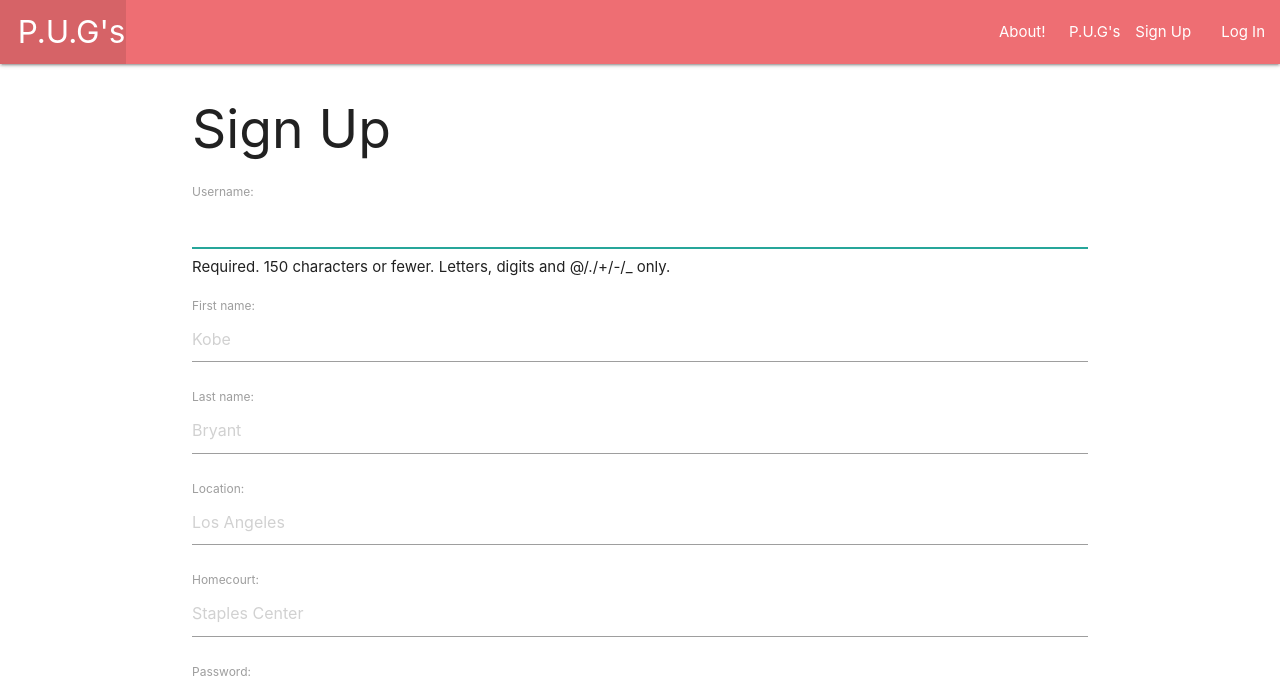
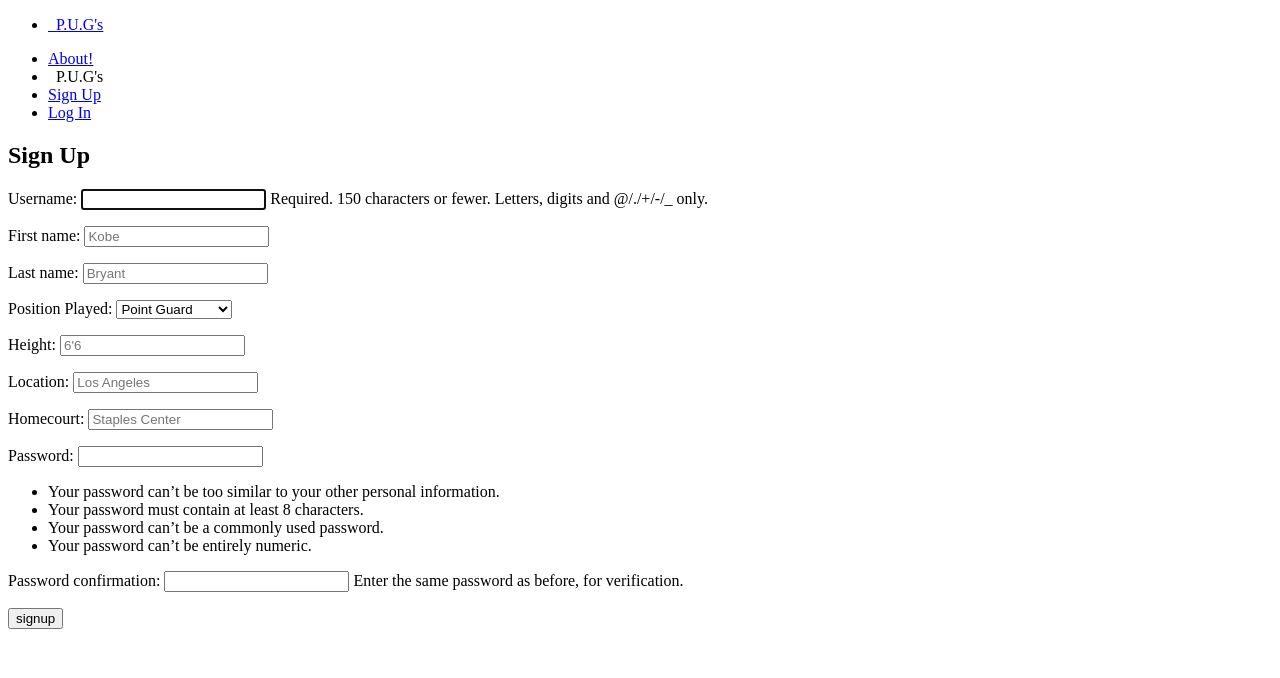
Before and after one commit to seagrendaniel/PickUpGames, a Django app: page /accounts/signup in a window 1280 px wide. Shown: the top 678 px of the page. After the commit the page ends 629 px from the top, so only its background shows below. Run offline with Django 3.2, Linux system fonts and the light colour scheme.

Commit message:
Update user & profile model fix routing from signup

```diff
--- a/main_app/forms.py
+++ b/main_app/forms.py
@@ -1,12 +1,22 @@
 from django import forms
 from django.contrib.auth.forms import UserCreationForm
 from django.contrib.auth.models import User
+# from .models import Profile
 
+
+positions = [
+    ('point guard', 'Point Guard'),
+    ('shooting guard', 'Shooting Guard'),
+    ('small forward', 'Small Forward'),
+    ('power forward', 'Power Forward'),
+    ('center', 'Center')
+]
 
 class SignupForm(UserCreationForm):
     first_name = forms.CharField(max_length=50, required=True, widget=forms.TextInput (attrs={'placeholder':'Kobe'}))
     last_name = forms.CharField(max_length=50, required=True, widget=forms.TextInput (attrs={'placeholder':'Bryant'}))
-    # position = forms.ChoiceField('Point Guard', 'Shooting Guard', 'Small Forward', 'Power Forward', 'Center', required=True, widget=forms.TextInput (attrs={'placeholder':'Shooting Guard'}))
+    position = forms.CharField(label='Position Played', required=True, widget=forms.Select (choices=positions))
+    height = forms.CharField(max_length=10, required=True, widget=forms.TextInput (attrs={'placeholder':'6\'6'}))
     location = forms.CharField(max_length=50, required=True, widget=forms.TextInput (attrs={'placeholder':'Los Angeles'}))
     homecourt = forms.CharField(max_length=50, required=False, widget=forms.TextInput (attrs={'placeholder':'Staples Center'}))
 
@@ -15,4 +25,4 @@ class SignupForm(UserCreationForm):
 
     class Meta:
         model = User
-        fields = ['username', 'first_name', 'last_name', 'location', 'homecourt', 'password1', 'password2']
+        fields = ('username', 'first_name', 'last_name', 'position', 'height', 'location', 'homecourt', 'password1', 'password2')
--- a/main_app/models.py
+++ b/main_app/models.py
@@ -6,4 +6,6 @@ from django.contrib.auth.models import User
 class Profile(models.Model):
     user = models.OneToOneField(User, on_delete=models.CASCADE)
     position = models.CharField(max_length=50)
+    height = models.CharField(max_length=10)
     location = models.CharField(max_length=50)
+    homecourt = models.CharField(max_length=50)
--- a/main_app/templates/base.html
+++ b/main_app/templates/base.html
@@ -8,7 +8,7 @@
     <meta name="viewport" content="width=device-width, initial-scale=1.0">
     <meta http-equiv="X-UA-Compatible" content="ie=edge">
     <title>P.U.G'S</title>
-    <link rel="stylesheet" href="https://cdnjs.cloudflare.com/ajax/libs/materialize/1.0.0/css/materialize.min.css">
+    <!-- <link rel="stylesheet" href="https://cdnjs.cloudflare.com/ajax/libs/materialize/1.0.0/css/materialize.min.css"> -->
     <link rel="stylesheet" type="text/css" href="{% static 'css/style.css' %}">
     <script src="https://cdnjs.cloudflare.com/ajax/libs/materialize/1.0.0/js/materialize.min.js"></script>
 </head>
--- a/main_app/templates/registration/signup.html
+++ b/main_app/templates/registration/signup.html
@@ -4,11 +4,12 @@
 <h2>Sign Up</h2>
 
 {% if error_message %}<p class="red-text">{{ error_message }}</p>{% endif %}
-
-<form method="post" action="{% url 'signup' %}">
+<!-- <div class="browser-default"> -->
+<form method="post" action="{% url 'signup' %}" >
   {% csrf_token %}
   {{ form.as_p }}
-  <input href="/about" type="submit" class="btn" value="signup">
+  <input type="submit" class="btn" value="signup">
 </form>
+<!-- </div> -->
 
 {% endblock %}
--- a/main_app/urls.py
+++ b/main_app/urls.py
@@ -6,4 +6,5 @@ urlpatterns = [
     path('about/', views.about, name='about'),
     path('accounts/', include('django.contrib.auth.urls')),
     path('accounts/signup', views.signup, name='signup'),
+    path('profile/', views.profile_show, name='profile'),
 ]
--- a/main_app/views.py
+++ b/main_app/views.py
@@ -13,7 +13,8 @@ def home(request):
 def about(request):
   return render(request, 'about.html')
 
-
+def profile_show(request):
+  return render(request, 'profile.html')
 
 def signup(request):
   error_message = ''
@@ -23,7 +24,7 @@ def signup(request):
       user = form.save()
       # This is how we login in programatically
       login(request, user)
-      return redirect('index')
+      return redirect('/profile/')
     else:
       error_message = 'Invalid sign up - try again'
   # A bad POST or a GET request
--- a/pickupgames/settings.py
+++ b/pickupgames/settings.py
@@ -120,6 +120,6 @@ USE_TZ = True
 
 STATIC_URL = '/static/'
 
-LOGIN_REDIRECT_URL = '/games/'
+LOGIN_REDIRECT_URL = '/profile/'
 
 LOGOUT_REDIRECT_URL = '/'
```
Also changed, not shown: main_app/templates/profile.html (added, +17 -0 lines), main_app/migrations/0002_auto_20190916_1839.py (added).
